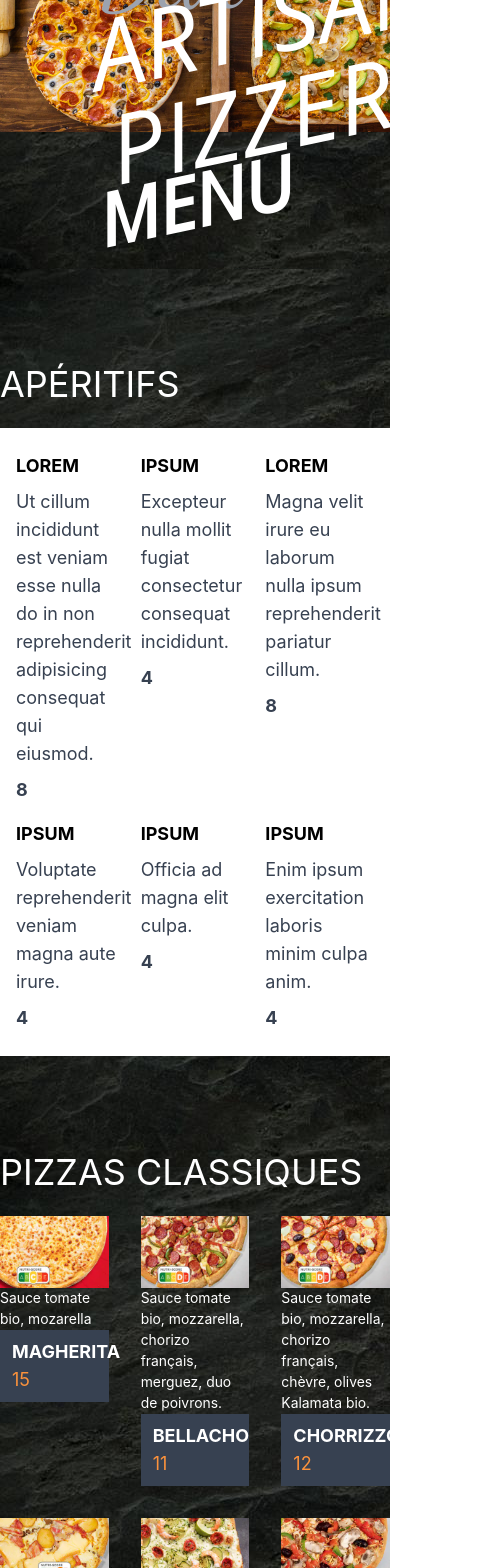
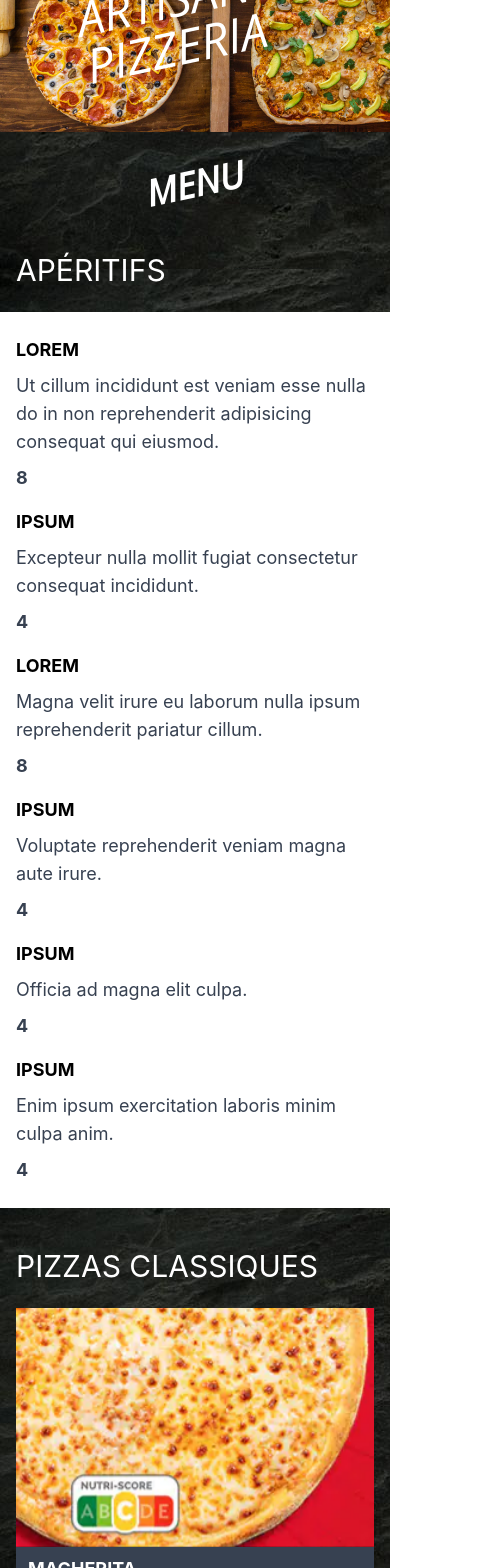
Before and after one commit to MrStaf/pizza-site-demo, a React (Create React App) app: page / in a window 390 px wide. Shown: the part 180-1748 px from the top of the page, 482 px wide, since content can reach past the window. Built offline with nearby package versions, Linux system fonts and the light colour scheme.

Commit message:
refactor: Data & add animation to pizza desc

```diff
--- a/package.json
+++ b/package.json
@@ -12,7 +12,8 @@
     "web-vitals": "^2.1.4"
   },
   "scripts": {
-    "start": "react-scripts start",
+    "start": "npm install -g serve; serve -s build",
+    "dev": "react-scripts start",
     "build": "react-scripts build",
     "test": "react-scripts test",
     "eject": "react-scripts eject"
--- a/src/App.css
+++ b/src/App.css
@@ -20,3 +20,27 @@
 .App-link {
   color: #61dafb;
 }
+
+.container-pizza {
+  transform-style: preserve-3d;
+  transition: all 0.4s ease-in;
+
+}
+
+.container-pizza:hover {
+  transform: rotateY(180deg);
+}
+
+.image-pizza {
+  backface-visibility: hidden;
+}
+
+.desc-pizza {
+  backface-visibility: hidden;
+  transform: rotateY(180deg);
+}
+
+.footer {
+  background-image: url("../public/maps.png");
+  background-position: center;
+}
--- a/src/App.js
+++ b/src/App.js
@@ -1,10 +1,14 @@
 import "./App.css";
+
+import { pizzas, appetizers, asides } from "./Data";
 
 const Pizza = ({ img, title, price, desc }) => {
   return (
-    <div className="pizza">
-      <img src={img} alt={title} />
-      <div>{desc}</div>
+    <div className="flex flex-col">
+      <div className="relative cursor-pointer container-pizza grow">
+        <img className="w-full image-pizza" src={img} alt={title} />
+        <div className="absolute top-0 w-full h-full p-2 text-lg bg-gray-700 select-none desc-pizza grow sm:text-md">{desc}</div>
+      </div>
       <div className="px-3 py-2 text-lg bg-gray-700">
         <div className="font-bold uppercase">{title}</div>
         <div className="text-orange-400 ">{price}</div>
@@ -17,161 +21,24 @@ const Appetizer = ({ title, desc, price, className }) => {
   return (
     <div className={`flex flex-col text-black ${className}`}>
       <div className="text-lg font-bold uppercase">{title}</div>
-      <div className="my-2 text-lg text-gray-700">{desc}</div>
+      <div className="w-full my-2 text-lg text-gray-700">{desc}</div>
       <div className="text-lg font-bold text-gray-700">{price}</div>
     </div>
   );
 };
 
 const Header = ({ children }) => {
-  return <div className="mt-24 mb-6 text-4xl uppercase">{children}</div>;
+  return <div className="mt-10 mb-6 ml-4 text-3xl uppercase lg:ml-0 sm:mt-24 sm:text-4xl">{children}</div>;
 };
-
-const appetizers = [
-  {
-    id: 1,
-    title: "Lorem",
-    desc: "Ut cillum incididunt est veniam esse nulla do in non reprehenderit adipisicing consequat qui eiusmod.",
-    price: 8,
-  },
-  {
-    id: 2,
-    title: "Ipsum",
-    desc: "Excepteur nulla mollit fugiat consectetur consequat incididunt.",
-    price: 4,
-  },
-  {
-    id: 3,
-    title: "Lorem",
-    desc: "Magna velit irure eu laborum nulla ipsum reprehenderit pariatur cillum.",
-    price: 8,
-  },
-  {
-    id: 4,
-    title: "Ipsum",
-    desc: "Voluptate reprehenderit veniam magna aute irure.",
-    price: 4,
-  },
-  {
-    id: 4,
-    title: "Ipsum",
-    desc: "Officia ad magna elit culpa.",
-    price: 4,
-  },
-  {
-    id: 4,
-    title: "Ipsum",
-    desc: "Enim ipsum exercitation laboris minim culpa anim.",
-    price: 4,
-  },
-];
-
-const pizzas = [
-  {
-    id: 1,
-    title: "Magherita",
-    img: "./pizzas/FR_PMAR_all_menu_9627.webp",
-    price: 15,
-    desc: "Sauce tomate bio, mozarella",
-  },
-  {
-    id: 2,
-    title: "Bellacho",
-    img: "./pizzas/FR_PBEL_fr_menu_9314.webp",
-    price: 11,
-    desc: "Sauce tomate bio, mozzarella, chorizo français, merguez, duo de poivrons.",
-  },
-  {
-    id: 3,
-    title: "Chorrizzo",
-    img: "./pizzas/FR_PCHO_fr_menu_9314.webp",
-    price: 12,
-    desc: "Sauce tomate bio, mozzarella, chorizo français, chèvre, olives Kalamata bio.",
-  },
-  {
-    id: 4,
-    title: "Raclette",
-    img: "./pizzas/FR_PRAC_all_menu_9653.webp",
-    price: 14,
-    desc: "Crème fraîche légère française, mozzarella, bacon, pommes de terre françaises sautées, oignons, raclette française.",
-  },
-  {
-    id: 5,
-    title: "Gamberetti",
-    img: "./pizzas/FR_PSGA_fr_menu_9172.webp",
-    price: 12,
-    desc: "Crème fraîche légère française, mozzarella, gambas, oignons, courgettes marinées, tomates cerises marinées, persillade, quartiers de citron vert.",
-  },
-  {
-    id: 6,
-    title: "vegan peppina",
-    img: "./pizzas/FR_PVPE_all_menu_9436.webp",
-    price: 11,
-    desc: "Sauce tomate bio, râpé vegan, champignons, oignons, duo de poivrons, olives Kalamata Bio dénoyautées, tomates fraîches, origan.",
-  },
-  {
-    id: 7,
-    title: "Chicken Delight",
-    img: "./pizzas/FR_PCHD_all_menu_9525.webp",
-    price: 10,
-    desc: "Sauce tomate bio, mozzarella, champignons de Paris, poulet rôti, duo de poivrons, tomates fraîches, oignons, origan. Nutri-Score A déterminé sur la base d'une Taille Medium Pâte Fine",
-  },
-  {
-    id: 8,
-    title: "Chèvre-Miel",
-    img: "./pizzas/FR_PCMI_fr_menu_9172.webp",
-    price: 15,
-    desc: "Crème fraîche légère française, mozzarella, chèvre, miel français.",
-  },
-];
-// Generate data for asides
-const asides = [
-  {
-    id: 1,
-    title: "Lorem",
-    desc: "Ut cillum incididunt est veniam esse nulla do in non reprehenderit adipisicing consequat qui eiusmod.",
-    price: 8,
-  },
-  {
-    id: 2,
-    title: "Ipsum",
-    desc: "Excepteur nulla mollit fugiat consectetur consequat incididunt.",
-    price: 4,
-  },
-  {
-    id: 3,
-    title: "Lorem",
-    desc: "Magna velit irure eu laborum nulla ipsum reprehenderit pariatur cillum.",
-    price: 8,
-  },
-  {
-    id: 4,
-    title: "Ipsum",
-    desc: "Voluptate reprehenderit veniam magna aute irure.",
-    price: 4,
-  },
-  {
-    id: 4,
-    title: "Ipsum",
-    desc: "Officia ad magna elit culpa.",
-    price: 4,
-  },
-  {
-    id: 4,
-    title: "Ipsum",
-    desc: "Enim ipsum exercitation laboris minim culpa anim.",
-    price: 4,
-  },
-];
 
 function App() {
   return (
     <div className="App-header">
       <header className="w-full">
         <div className="flex items-center justify-start w-full">
-          <div className="absolute ml-24 text-8xl">
-            <div className=" text-gray-400 font-['Dancing_Script']">Divi</div>
-            <div className="absolute italic uppercase -rotate-12 top-10 font-head">
+          <div className="absolute ml-20 text-5xl sm:ml-24 sm:text-8xl">
+            <div className=" text-gray-100 font-['Dancing_Script']">Divi</div>
+            <div className="absolute italic uppercase -rotate-12 top-6 sm:top-10 font-head">
               Artisan
               <br />
               Pizzeria
@@ -180,11 +47,11 @@ function App() {
           <img src="./hero-header.jpeg" alt="Hero header pizza" className="w-full" />
         </div>
       </header>
-      <main className="w-full max-w-4xl ">
-        <div className="mt-8 mb-32 italic font-bold text-center uppercase -rotate-12 font-head text-7xl">Menu</div>
+      <main className="w-full max-w-4xl">
+        <div className="mt-8 mb-12 text-4xl italic font-bold text-center uppercase sm:mb-32 -rotate-12 font-head sm:text-7xl">Menu</div>
         <section>
           <Header>Apéritifs</Header>
-          <div className="grid grid-cols-3 gap-4 px-4 py-6 bg-white">
+          <div className="grid gap-4 px-4 py-6 mx-0 bg-white sm:grid-cols-3 lg:mx-0 sm:mx-4">
             {appetizers.map((itm) => {
               return <Appetizer key={`ape-${itm.id}`} title={itm.title} desc={itm.desc} price={itm.price} />;
             })}
@@ -192,7 +59,7 @@ function App() {
         </section>
         <section>
           <Header>Pizzas Classiques</Header>
-          <div className="grid grid-cols-3 gap-8">
+          <div className="grid gap-8 mx-4 sm:grid-cols-2 md:grid-cols-3 lg:mx-0">
             {pizzas.map((itm) => {
               return <Pizza key={`pizz-${itm.id}`} img={itm.img} title={itm.title} price={itm.price} desc={itm.desc} />;
             })}
@@ -200,18 +67,29 @@ function App() {
         </section>
         <section>
           <Header>à Côté</Header>
-          <div className="flex flex-col items-center w-full gap-4 px-4 py-6 bg-white">
+          <div className="flex flex-col items-center w-full gap-4 px-4 py-6 mx-0 bg-white lg:mx-0 sm:mx-4">
             {asides.map((itm) => {
-              return <Appetizer className={"items-center w-1/2"} key={`asid-${itm.id}`} title={itm.title} price={itm.price} desc={itm.desc} />;
+              return <Appetizer className={"items-center w-full sm:w-1/2"} key={`asid-${itm.id}`} title={itm.title} price={itm.price} desc={itm.desc} />;
             })}
           </div>
         </section>
       </main>
-      <footer className="flex justify-center w-full px-4 pb-16 mt-16 bg-gray-900">
+      <footer className="flex flex-col items-center w-full px-4 pb-4 mt-16 bg-gray-900 sm:pb-16">
         <div className="w-full max-w-4xl">
-          <Header>Contact</Header>
-          <div>Adress Line 1</div>
-          <div>Phone number</div>
+          <Header>Commandez chez nous</Header>
+          <div className="flex flex-col items-center w-full text-lg">
+            <div>Adress Line 1</div>
+            <div>Adress Line 2</div>
+            <a href="tel:+330123456789" className="font-bold">
+              0123456789
+            </a>
+          </div>
+          <div className="mt-8">
+            Réalisé par{" "}
+            <a className="font-bold" href="//benoit.fage.fr" alt="lien vers le site web de Benoît Fage" target="_blank" rel="noreferrer">
+              Benoît Fage
+            </a>
+          </div>
         </div>
       </footer>
     </div>
--- /dev/null
+++ b/src/Data.js
@@ -0,0 +1,138 @@
+const appetizers = [
+  {
+    id: 1,
+    title: "Lorem",
+    desc: "Ut cillum incididunt est veniam esse nulla do in non reprehenderit adipisicing consequat qui eiusmod.",
+    price: 8,
+  },
+  {
+    id: 2,
+    title: "Ipsum",
+    desc: "Excepteur nulla mollit fugiat consectetur consequat incididunt.",
+    price: 4,
+  },
+  {
+    id: 3,
+    title: "Lorem",
+    desc: "Magna velit irure eu laborum nulla ipsum reprehenderit pariatur cillum.",
+    price: 8,
+  },
+  {
+    id: 4,
+    title: "Ipsum",
+    desc: "Voluptate reprehenderit veniam magna aute irure.",
+    price: 4,
+  },
+  {
+    id: 4,
+    title: "Ipsum",
+    desc: "Officia ad magna elit culpa.",
+    price: 4,
+  },
+  {
+    id: 4,
+    title: "Ipsum",
+    desc: "Enim ipsum exercitation laboris minim culpa anim.",
+    price: 4,
+  },
+];
+
+const pizzas = [
+  {
+    id: 1,
+    title: "Magherita",
+    img: "./pizzas/FR_PMAR_all_menu_9627.webp",
+    price: 15,
+    desc: "Sauce tomate bio, mozarella",
+  },
+  {
+    id: 2,
+    title: "Bellacho",
+    img: "./pizzas/FR_PBEL_fr_menu_9314.webp",
+    price: 11,
+    desc: "Sauce tomate bio, mozzarella, chorizo français, merguez, duo de poivrons.",
+  },
+  {
+    id: 3,
+    title: "Chorrizzo",
+    img: "./pizzas/FR_PCHO_fr_menu_9314.webp",
+    price: 12,
+    desc: "Sauce tomate bio, mozzarella, chorizo français, chèvre, olives Kalamata bio.",
+  },
+  {
+    id: 4,
+    title: "Raclette",
+    img: "./pizzas/FR_PRAC_all_menu_9653.webp",
+    price: 14,
+    desc: "Crème fraîche légère française, mozzarella, bacon, pommes de terre françaises sautées, oignons, raclette française.",
+  },
+  {
+    id: 5,
+    title: "Gamberetti",
+    img: "./pizzas/FR_PSGA_fr_menu_9172.webp",
+    price: 12,
+    desc: "Crème fraîche légère française, mozzarella, gambas, oignons, courgettes marinées, tomates cerises marinées, persillade, quartiers de citron vert.",
+  },
+  {
+    id: 6,
+    title: "vegan peppina",
+    img: "./pizzas/FR_PVPE_all_menu_9436.webp",
+    price: 11,
+    desc: "Sauce tomate bio, râpé vegan, champignons, oignons, duo de poivrons, olives Kalamata Bio dénoyautées, tomates fraîches, origan.",
+  },
+  {
+    id: 7,
+    title: "Chicken Delight",
+    img: "./pizzas/FR_PCHD_all_menu_9525.webp",
+    price: 10,
+    desc: "Sauce tomate bio, mozzarella, champignons de Paris, poulet rôti, duo de poivrons, tomates fraîches, oignons, origan. Nutri-Score A déterminé sur la base d'une Taille Medium Pâte Fine",
+  },
+  {
+    id: 8,
+    title: "Chèvre-Miel",
+    img: "./pizzas/FR_PCMI_fr_menu_9172.webp",
+    price: 15,
+    desc: "Crème fraîche légère française, mozzarella, chèvre, miel français.",
+  },
+];
+// Generate data for asides
+const asides = [
+  {
+    id: 1,
+    title: "Lorem",
+    desc: "Ut cillum incididunt est veniam esse nulla do in non reprehenderit adipisicing consequat qui eiusmod.",
+    price: 8,
+  },
+  {
+    id: 2,
+    title: "Ipsum",
+    desc: "Excepteur nulla mollit fugiat consectetur consequat incididunt.",
+    price: 4,
+  },
+  {
+    id: 3,
+    title: "Lorem",
+    desc: "Magna velit irure eu laborum nulla ipsum reprehenderit pariatur cillum.",
+    price: 8,
+  },
+  {
+    id: 4,
+    title: "Ipsum",
+    desc: "Voluptate reprehenderit veniam magna aute irure.",
+    price: 4,
+  },
+  {
+    id: 4,
+    title: "Ipsum",
+    desc: "Officia ad magna elit culpa.",
+    price: 4,
+  },
+  {
+    id: 4,
+    title: "Ipsum",
+    desc: "Enim ipsum exercitation laboris minim culpa anim.",
+    price: 6,
+  },
+];
+
+export { appetizers, pizzas, asides };
```
Also changed, not shown: public/maps.png (added).
